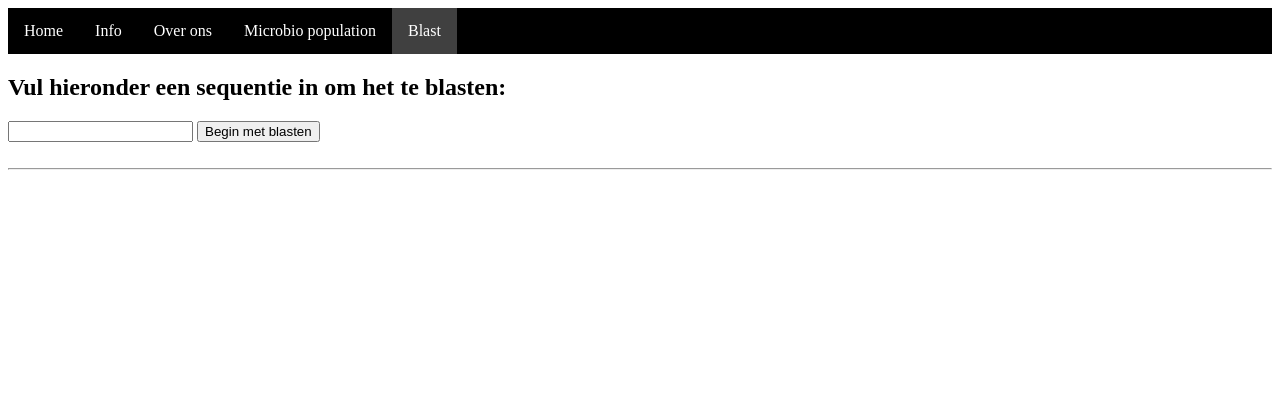
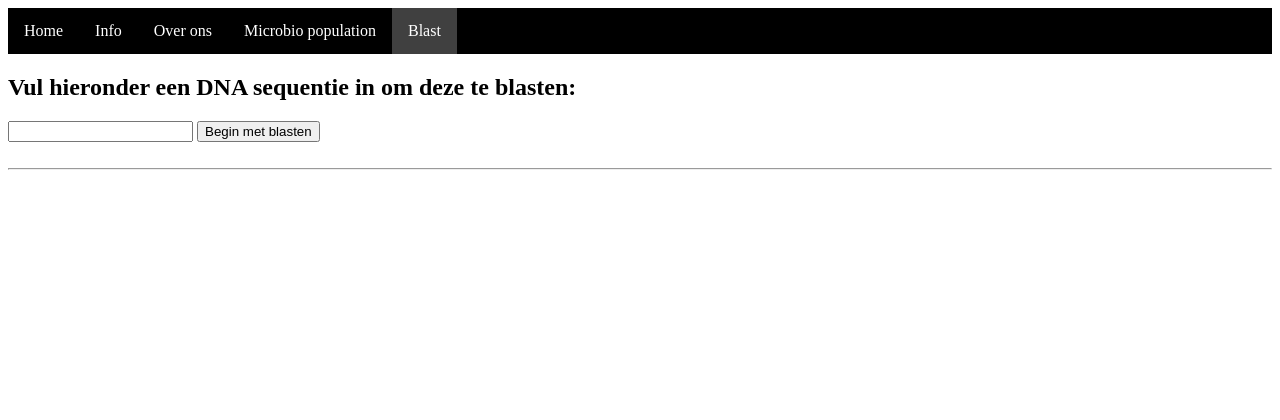
Before and after one commit to HugoCol/AzureFlaskAppCourse4, a Flask app: page /blast.html in a window 1280 px wide. Shown: the top 420 px of the page. Run offline with Flask 2, Linux system fonts and the light colour scheme.

Commit message:
Merge remote-tracking branch 'origin/master'
# Conflicts:
#	templates/home.html

```diff
--- a/templates/blast.html
+++ b/templates/blast.html
@@ -15,7 +15,7 @@
 
     </head>
     <body>
-        <h2>Vul hieronder een sequentie in om het te blasten:</h2>
+        <h2>Vul hieronder een DNA sequentie in om deze te blasten:</h2>
         <form action="{{ url_for('blast') }}" method="post">
             <input type = "text" name= "sequentie" />
             <input type = "submit" value="Begin met blasten" >
```
